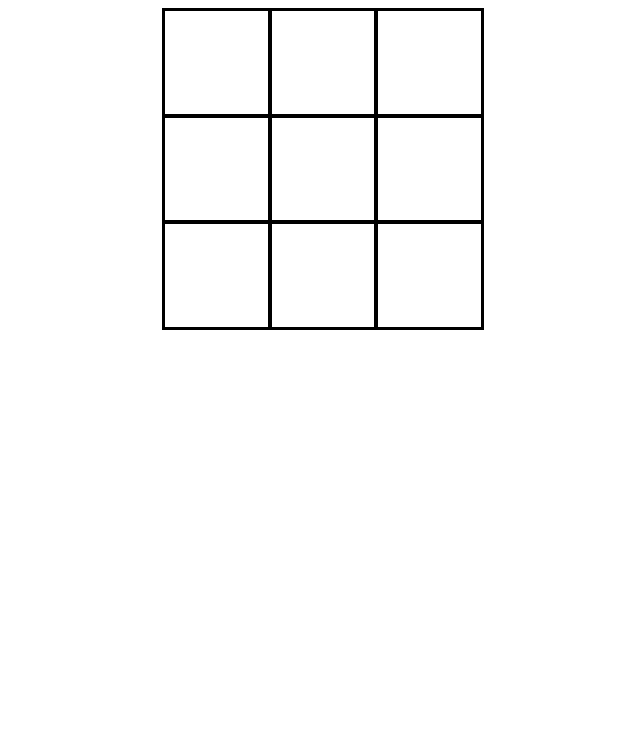
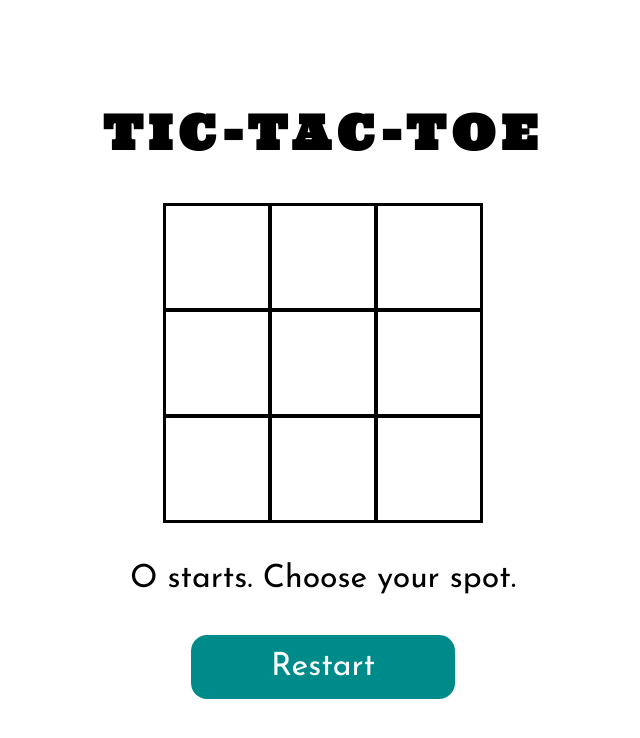
Before and after one commit to L-Benvenuti/Project_Tic-Tac-Toe, a plain HTML site: page index.html in a window 1280 px wide. Shown: the whole page, without its empty margins (317-957 px from the left). Drawn offline with Linux system fonts and the light colour scheme.

Commit message:
add styling + win/lose text & restart button

```diff
--- a/index.html
+++ b/index.html
@@ -9,6 +9,9 @@
     <script src="script.js" defer></script>
 </head>
 <body>
+    <h1>TIC-TAC-TOE</h1>
     <div id="gameboard"></div>
+    <p id="result">O starts. Choose your spot.</p>
+    <button onClick={location.reload()}>Restart</button>
 </body>
 </html>
--- a/script.js
+++ b/script.js
@@ -1,8 +1,10 @@
+// CLASS GAME TO CHECK SCORE & ADD MARKS ONTO THE BOARD
 const Game = (() => {
   let turn = 'circle';
 
   function checkScore() {
     const allSquares = document.querySelectorAll('.square');
+    const result = document.getElementById("result");
     const winningOptions = [
       [0, 1, 2], [3, 4, 5], [6, 7, 8],
       [0, 3, 6], [1, 4, 7], [2, 5, 8],
@@ -14,10 +16,10 @@ const Game = (() => {
       const crossWins = array.every((cell) => allSquares[cell].firstChild?.classList.contains('cross'));
 
       if (circleWins) {
-        console.log('circle won!');
+        result.innerHTML = "Circle Won!"
         allSquares.forEach((square) => square.replaceWith(square.cloneNode(true)));
       } else if (crossWins) {
-        console.log('cross won!');
+        result.innerHTML = "Cross Won!"
         allSquares.forEach((square) => square.replaceWith(square.cloneNode(true)));
       }
     });
@@ -36,6 +38,7 @@ const Game = (() => {
   return { addMark };
 })();
 
+// CREATE GAME BOARD
 const GameBoard = (() => {
   const board = document.getElementById('gameboard');
   const cells = ['', '', '', '', '', '', '', '', ''];
--- a/style.css
+++ b/style.css
@@ -1,13 +1,48 @@
+@import url('https://fonts.googleapis.com/css2?family=Josefin+Sans:ital,wght@0,100..700;1,100..700&family=Ultra&display=swap');
+
 * {
-
+    box-sizing: border-box;
+    margin: 0;
+    padding: 0;
 }
 
 body {
+    height: 100vh;
     display: flex;
+    flex-direction: column;
     align-items: center;
     justify-content: center;
+    gap: 2.5rem;
 }
 
+/* TEXT & RESTART BUTTON */
+h1 {
+    font-size: 3rem;
+    font-family: "Ultra", serif;
+    letter-spacing: 0.4rem;
+}
+
+p, button {
+    font-family: "Josefin Sans", sans-serif;
+    font-size: 2rem;
+}
+
+button {
+    border: none;
+    border-radius: 1rem;
+    background-color: darkcyan;
+    color: white;
+    padding: 1rem 5rem;
+    transition: ease-in-out 0.3s;
+}
+
+button:hover {
+    background-color: rgba(0, 139, 139, 0.7);
+    transition: ease-in-out 0.3s;
+    cursor: pointer;
+}
+
+/* GAME BOARD */
 #gameboard {
     display: grid;
     grid-template-columns: 1fr 1fr 1fr;
@@ -21,24 +56,26 @@ body {
 
 .square {
     border: 2px solid black;
-    box-sizing: border-box;
     display: flex;
     justify-content: center;
     align-items: center;
+    transition: ease-in-out 0.2s;
 }
 
-.circle,
-.cross {
-    height: 90px;
-    width: 90px;
+.square:hover {
+    cursor: pointer;
+    background-color: rgba(175, 175, 175, 0.568);
+    transition: ease-in-out 0.2s;
 }
 
+/* CIRCLE */
 .circle {
     border: 15px solid red;
     box-sizing: border-box;
     border-radius: 50%;
 }
 
+/* X */
 .cross {
     position: relative;
     transform: rotate(45deg);
@@ -63,3 +100,9 @@ body {
     height: 30%;
     margin-top: -15%;
 }
+
+.circle,
+.cross {
+    height: 90px;
+    width: 90px;
+}
```
